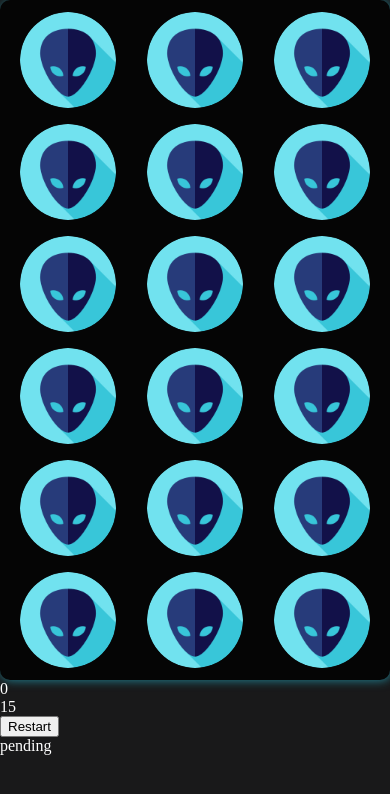
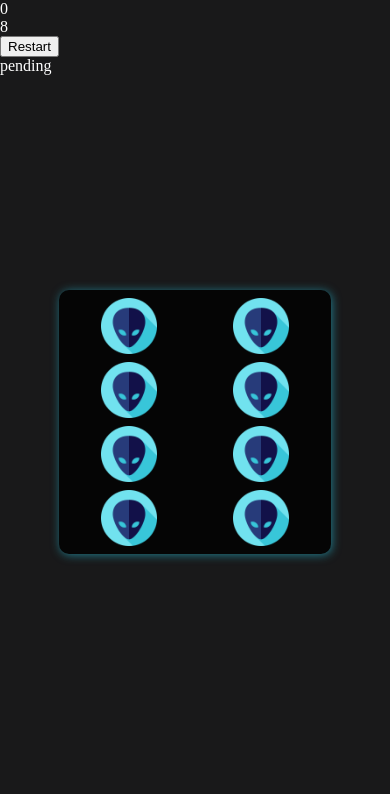
Before and after one commit to martaProsniak/space-memory, an Angular app: page /game in a window 390 px wide. Shown: the top 794 px of the page. Built offline with nearby package versions, Linux system fonts and the light colour scheme.

Commit message:
Board responsive layout

```diff
--- a/src/app/game/game.component.css
+++ b/src/app/game/game.component.css
@@ -1,23 +1,64 @@
+.board-wrapper {
+  height: 100dvh;
+}
+
 .board {
   display: grid;
-  grid-template-columns: repeat(3, 33.33%);
-  max-width: 25em;
-  margin: 0 auto;
+  grid-template-columns: repeat(2, 1fr);
+  grid-auto-rows: var(--board-row-height);
+  grid-gap: var(--board-gap);
+  justify-content: center;
+  width: clamp(3em, 80%, 16em);
+  margin: auto;
+  inset: 0;
+  position: fixed;
+  height: fit-content;
+  background: #050505;
+  padding: var(--board-gap);
+}
+
+.board:has(.card:nth-last-child(n + 12)) {
+  width: clamp(4em, 80%, 25em);
+  grid-template-columns: repeat(3, 1fr);
+}
+
+.board:has(.card:nth-last-child(n + 18)) {
+  --board-row-height: 3em;
+  --board-gap: 0.5em;
+  grid-template-columns: repeat(4, 1fr);
+}
+
+@media screen and (min-width: 425px) {
+  .board {
+    --board-row-height: 4em;
+    --board-gap: 1em;
+  }
+}
+
+@media screen and (min-width: 1024px) {
+  .board {
+    --board-row-height: 5em;
+    --board-gap: 1em;
+  }
+  .board:has(.card:nth-last-child(n + 18)) {
+    --board-row-height: 3.5em;
+    --board-gap: 1em;
+  }
+}
+
+.border {
   -webkit-box-shadow: 1px 1px 10px 0 var(--color-blue);
   -moz-box-shadow: 1px 1px 10px 0 var(--color-blue);
   box-shadow: 1px 1px 10px 0 var(--color-blue);
   border-radius: 10px;
-  background: #050505;
-  padding: 4px;
 }
 
 .card {
-  height: 6em;
-  width: 6em;
+  height: 100%;
+  width: 100%;
   background-repeat: no-repeat;
-  background-size: cover;
-  margin: 0.5rem auto;
+  background-size: contain;
+  background-position: center;
   transform: scale(1);
   transition: filter 0.5s ease-in-out, background-image 0.5s ease-in-out, transform 0.3s ease-in-out;
-  border-radius: 50%;
 }
--- a/src/app/game/game.component.html
+++ b/src/app/game/game.component.html
@@ -1,4 +1,12 @@
-<div id="board" class="board">
+<div>
+  <div>{{progress.score()}}</div>
+  <div>{{progress.turnCount()}}</div>
+  <div *ngIf="progress.hasBonusTurn()">Bonus turn!</div>
+  <button (click)="restartGame()">Restart</button>
+  <div>{{progress.gameStatus()}}</div>
+</div>
+<div class="board-wrapper">
+  <div id="board" class="board border">
     <div
       *ngFor="let card of deck(); index as i"
       id="card{{i}}" class="card"
@@ -8,9 +16,5 @@
       [style.visibility]="card.isHidden ? 'hidden' : 'visible'"
     >
     </div>
+  </div>
 </div>
-<div>{{progress.score()}}</div>
-<div>{{progress.turnCount()}}</div>
-<div *ngIf="progress.hasBonusTurn()">Bonus turn!</div>
-<button (click)="restartGame()">Restart</button>
-<div>{{progress.gameStatus()}}</div>
--- a/src/app/game/game.model.ts
+++ b/src/app/game/game.model.ts
@@ -1,14 +1,14 @@
 import {Card} from './types';
 
 const CARD_FACES = [
-  'astronaut', 'blaster', 'earth', 'moon', 'rocket', 'sun', 'observatory', 'saturn', 'ship', 'ufo'
+  'astronaut', 'blaster', 'earth', 'moon', 'rocket', 'sun', 'observatory', 'saturn', 'ship', 'ufo', 'universe'
 ]
 
 const CARD_BACK = 'alien';
 
 export class Game {
   initialScore: number;
-  maxPairsCount: 4 | 6 | 9 = 9;
+  maxPairsCount: 4 | 6 | 10 = 4;
   deck: Card[] = [];
 
   constructor() {
--- a/src/app/game/game.service.ts
+++ b/src/app/game/game.service.ts
@@ -1,4 +1,4 @@
-import {Injectable, signal, Signal, WritableSignal} from '@angular/core';
+import {Injectable, signal, WritableSignal} from '@angular/core';
 import {Game} from './game.model';
 import {Card} from './types';
 
@@ -33,10 +33,10 @@ export class GameService {
     if (this.game!.maxPairsCount === 4) {
       return 8;
     }
-    if (this.game!.maxPairsCount === 9) {
-      return 15;
+    if (this.game!.maxPairsCount === 10) {
+      return 25;
     }
-    return 10;
+    return 15;
   }
 
   getDeck() {
--- a/src/styles.css
+++ b/src/styles.css
@@ -1,5 +1,7 @@
 :root {
   --color-blue: #217a8a;
+  --board-gap: 0.5em;
+  --board-row-height: 3.5em;
 }
 
 html,
```
Also changed, not shown: public/universe.png (added).
